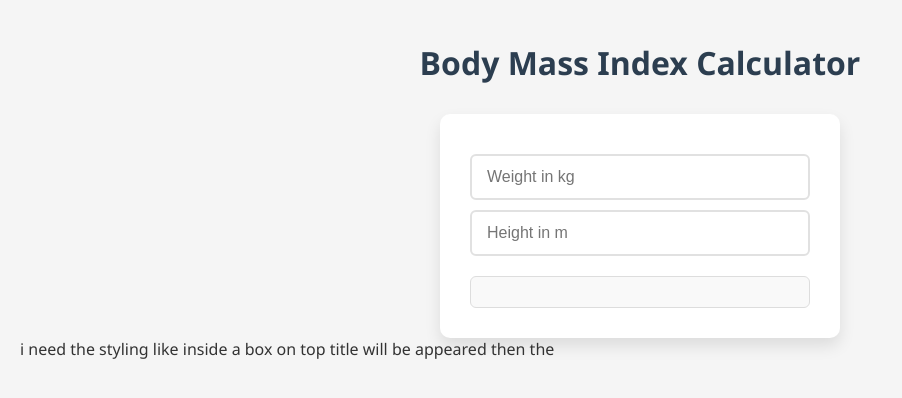
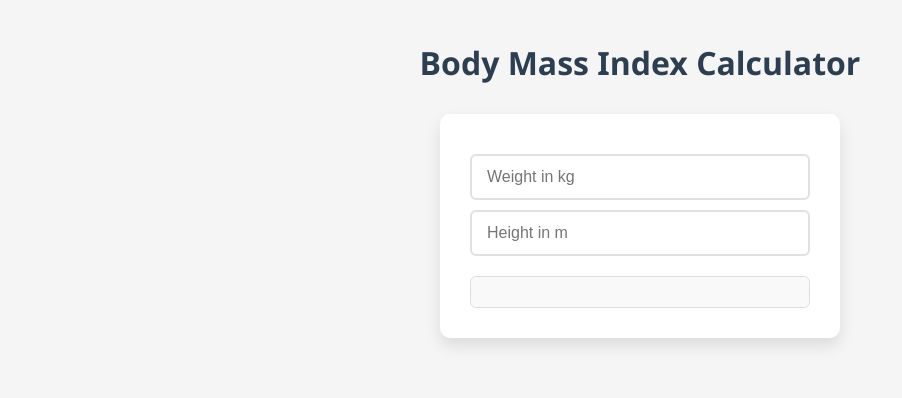
Before and after one commit to MSG-Mutual-Support-to-Grow/Full_Stack_Lab, a plain HTML site: page Ex-5b/index.html in a window 1280 px wide. Shown: the whole page, without its empty margins (0-902 px from the left). Drawn offline with Linux system fonts and the light colour scheme.

Commit message:
First commit

```diff
--- a/Ex-5b/index.html
+++ b/Ex-5b/index.html
@@ -16,7 +16,3 @@
     <script src="script.js"></script>
 </body>
 </html>
-
-
-i need the styling like inside a box on top title will be appeared
-then the
```
Also changed, not shown: Ex-5a/README.md (added), Ex-5b/README.md (added), Ex-6a/README.md (added), Ex-6a/index.html (renamed from Ex-6/index.html), Ex-6a/script.js (renamed from Ex-6/script.js), Ex-6a/style.css (renamed from Ex-6/style.css), Ex-6b/README.md (added), Ex-7a/README.md (added).
